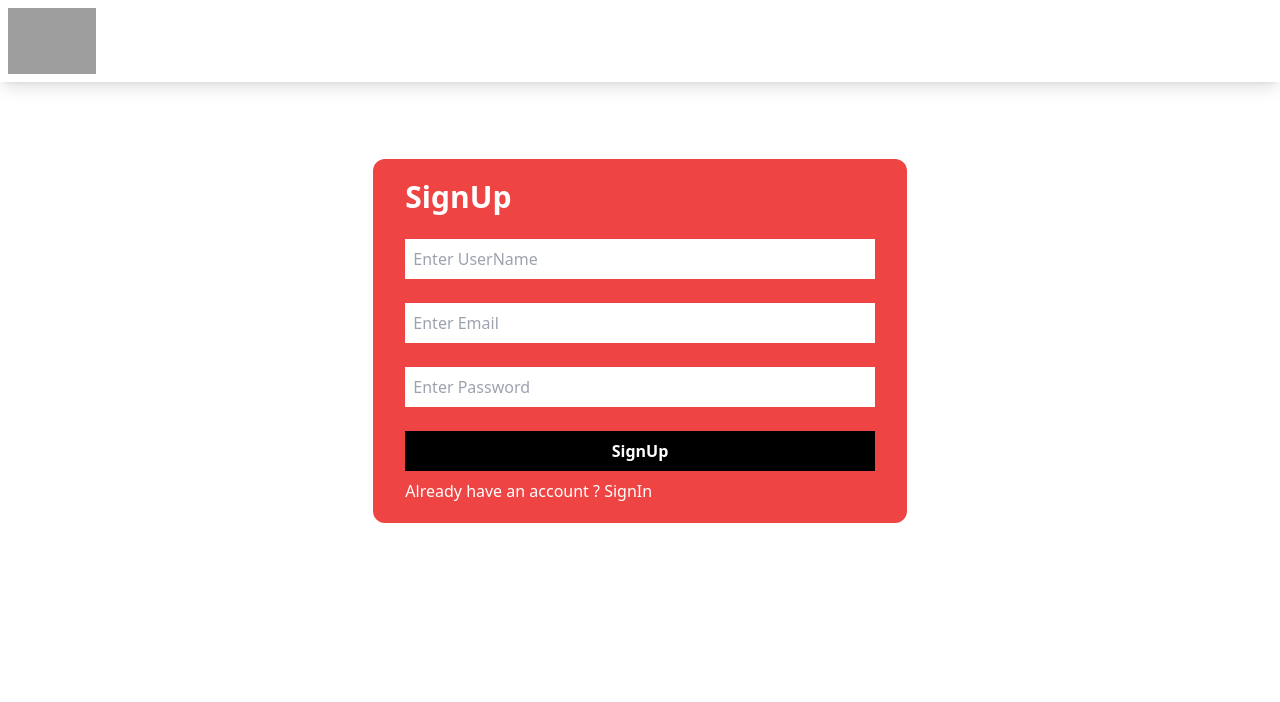
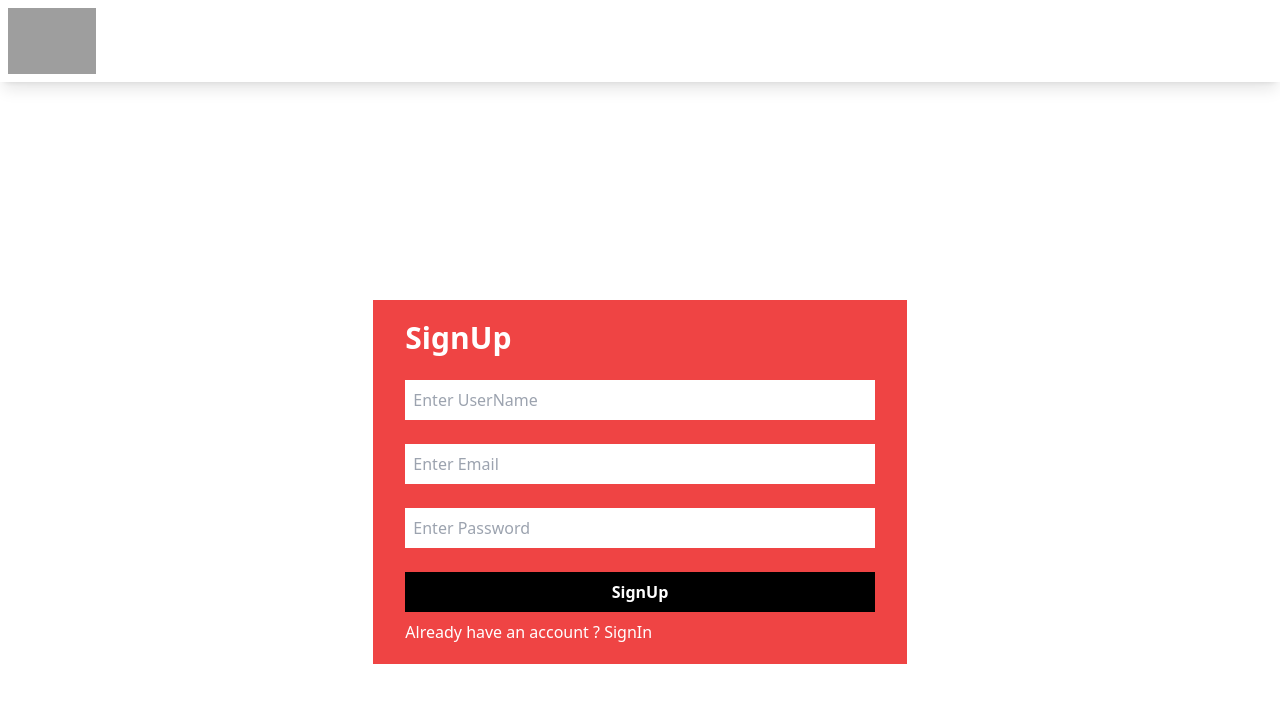
Before and after one commit to suvendu021/Food-Odering-Website, a React (Vite) app: page / in a window 1280 px wide. Shown: the top 702 px of the page. Built offline with nearby package versions, Linux system fonts and the light colour scheme; grey boxes are pictures that could not be loaded.

Commit message:
loading page change

```diff
--- /dev/null
+++ b/src/components/LoadingOverlay.js
@@ -0,0 +1,16 @@
+// LoadingOverlay.js
+import React from "react";
+
+const LoadingOverlay = () => {
+  return (
+    <div className="fixed top-0 left-0 w-screen h-screen bg-black bg-opacity-70 flex justify-center items-center z-50">
+      <div className="flex space-x-2">
+        <div className="w-6 h-6 rounded-full bg-blue-500 animate-bounce"></div>
+        <div className="w-6 h-6 rounded-full bg-red-500 animate-bounce"></div>
+        <div className="w-6 h-6 rounded-full bg-green-500 animate-bounce"></div>
+      </div>
+    </div>
+  );
+};
+
+export default LoadingOverlay;
--- a/src/components/LogIn.js
+++ b/src/components/LogIn.js
@@ -1,3 +1,4 @@
+// LogIn.js
 import React, { useRef, useState } from "react";
 import { ValidateUser } from "../utils/ValidateUser";
 import axios from "axios";
@@ -5,6 +6,7 @@ import { useNavigate } from "react-router-dom";
 import Cookies from "universal-cookie";
 import { SERVER } from "../utils/constants";
 import toast from "react-hot-toast";
+import LoadingOverlay from "./LoadingOverlay";
 
 const LogIn = () => {
   const [logInBtn, setLogInBtn] = useState(false);
@@ -32,7 +34,7 @@ const LogIn = () => {
       return;
     }
 
-    setLoading(true); // Show loading animation
+    setLoading(true); // Show loading overlay
 
     if (logInBtn) {
       try {
@@ -40,7 +42,6 @@ const LogIn = () => {
           email: emailRef.current.value,
           password: passwordRef.current.value,
         });
-        // console.log(response);
         const { accessToken } = response.data.data;
         const { userName } = response.data.data.authenticatedUser;
         cookie.set("accessToken", accessToken);
@@ -67,7 +68,6 @@ const LogIn = () => {
           email: emailRef.current.value,
           password: passwordRef.current.value,
         });
-        // console.log(data);
         setErrorMessage("plz click on SignIn");
       } catch (error) {
         console.log("SignUp failed", error);
@@ -83,19 +83,14 @@ const LogIn = () => {
       }
     }
 
-    setLoading(false); // Hide loading animation
+    setLoading(false); // Hide loading overlay
   };
 
   return (
-    <div className="md:mt-[6%] mt-[20%]">
-      {loading ? ( // If loading is true, show the loading animation
-        <div className="fixed top-0 left-0 w-full h-full bg-black opacity-80 flex justify-center items-center z-50">
-          <div className="animate-spin rounded-full h-32 w-32 border-t-2 border-b-2 border-purple-500"></div>
-        </div>
-      ) : (
-        // Else, show the login form
+    <div className="h-screen flex justify-center items-center">
+      {loading && <LoadingOverlay />} {/* Conditionally render the overlay */}
       <form
-          className="flex flex-col md:w-5/12 w-4/5 bg-red-500 px-8 py-5 mx-auto rounded-xl"
+        className="flex flex-col md:w-5/12 w-4/5 bg-red-500 px-8 py-5 mx-auto"
         onSubmit={(e) => {
           e.preventDefault();
         }}
@@ -127,6 +122,7 @@ const LogIn = () => {
         <button
           className="p-2 mt-6 bg-black font-semibold text-white"
           onClick={handleUserLogin}
+          disabled={loading} // Disable the button when loading
         >
           {logInBtn ? "SignIn" : "SignUp"}
         </button>
@@ -142,7 +138,6 @@ const LogIn = () => {
             : "Already have an account ? SignIn"}
         </p>
       </form>
-      )}
     </div>
   );
 };
```
Lines whose indentation alone changed are shown as unchanged.
